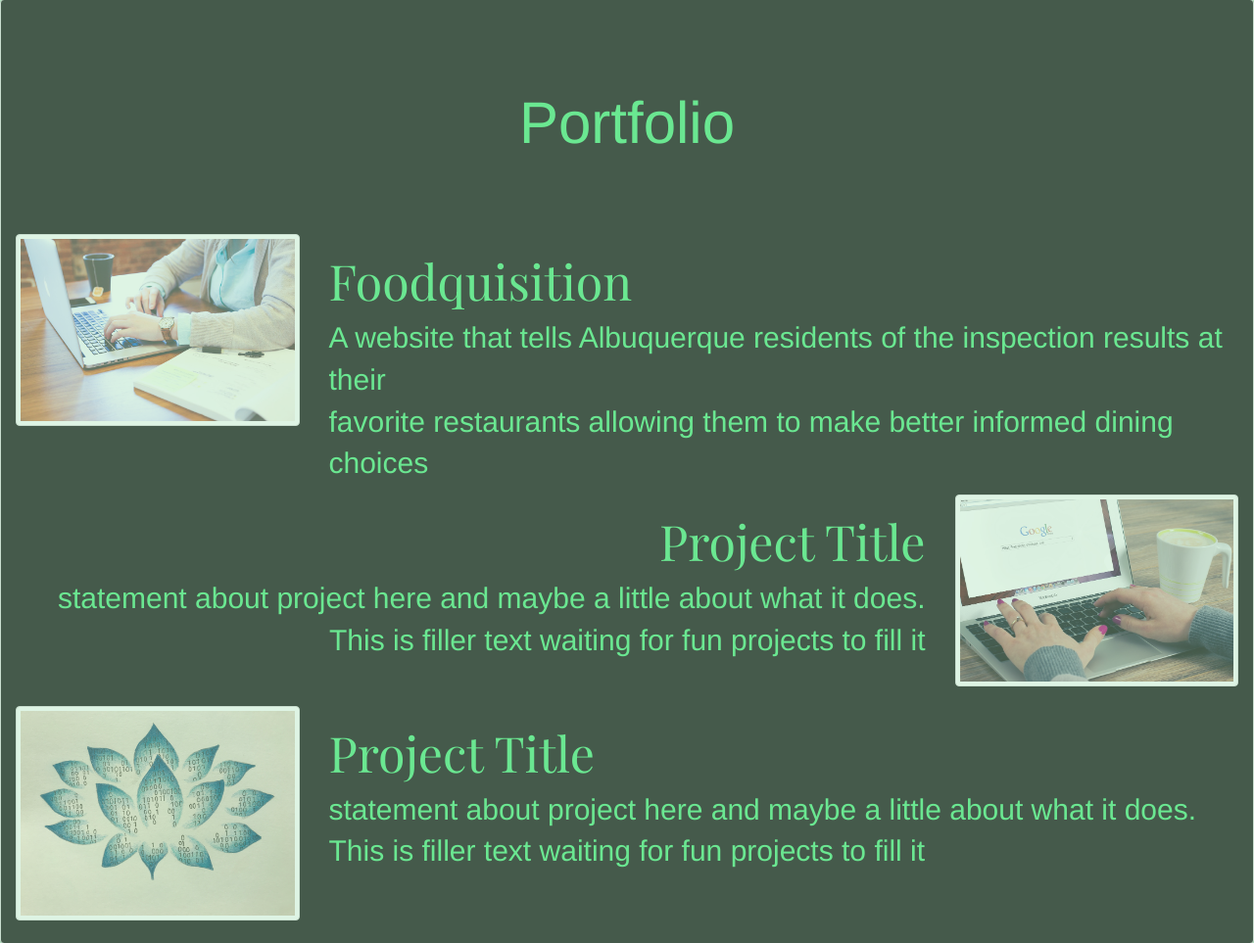
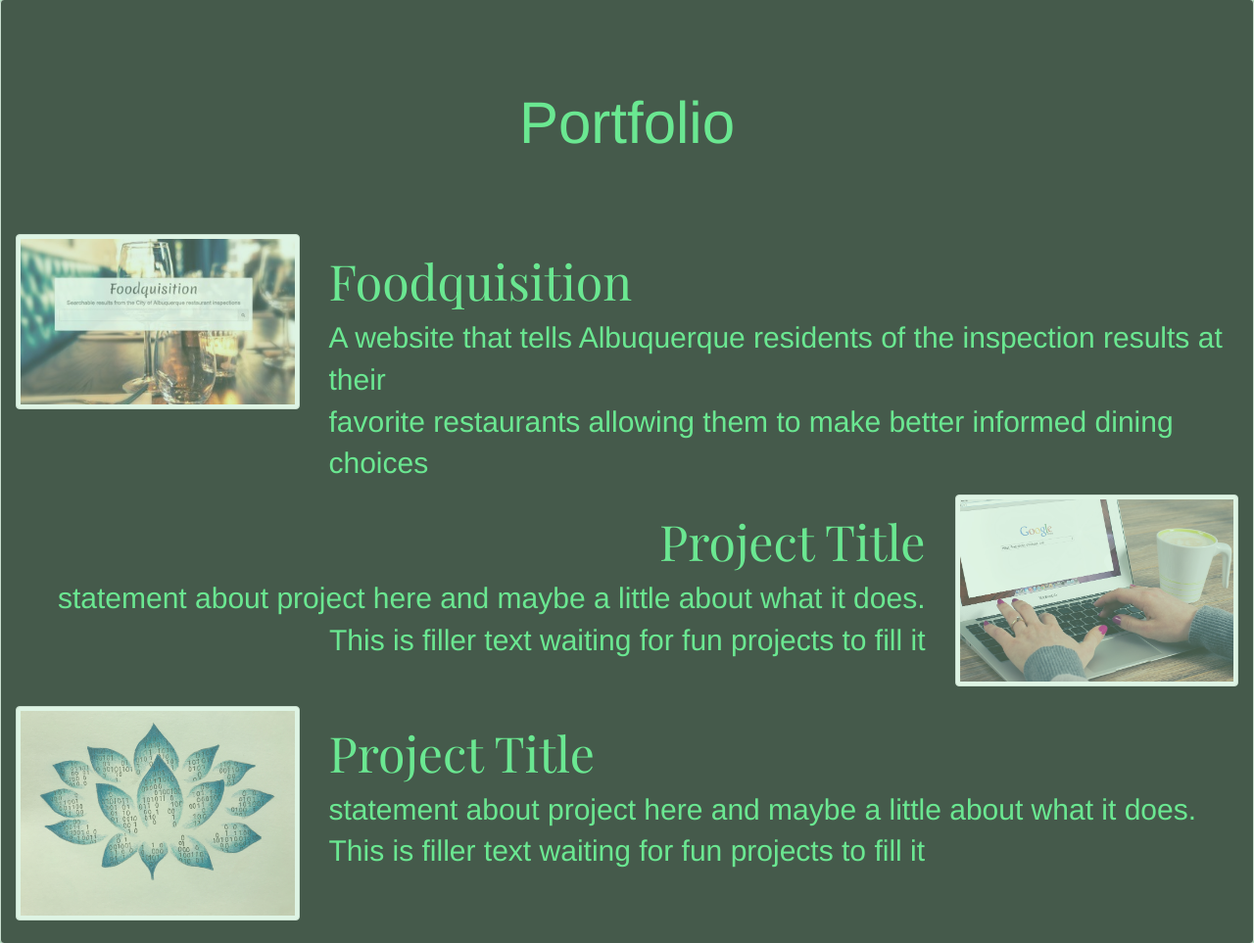
Before and after one commit to Dannielle-Bojorquez/pwp-project, a PHP site: page / in a window 1280 px wide. Shown: the part 1528-2491 px from the top of the page at 98% size. Run offline with PHP 8.4, Linux system fonts and the light colour scheme; some libraries are stand-ins or nearby versions.

Commit message:
added foodquisition to portfolio

```diff
--- a/public_html/index.php
+++ b/public_html/index.php
@@ -125,7 +125,7 @@
 					<h2 class="main">Portfolio</h2>
 					<div class="row">
 						<div class="col-md-3">
-							<img src="assets/images/pwp01.jpg" alt="img filler" class="img-responsive thumbnail">
+							<img src="assets/images/foodquisition.jpg" alt="foodquisition" class="img-responsive thumbnail">
 						</div>
 						<div class="col-md-9 text-left">
 							<h3>Foodquisition</h3>
```
Also changed, not shown: public_html/assets/images/foodquisition.jpg (added).
